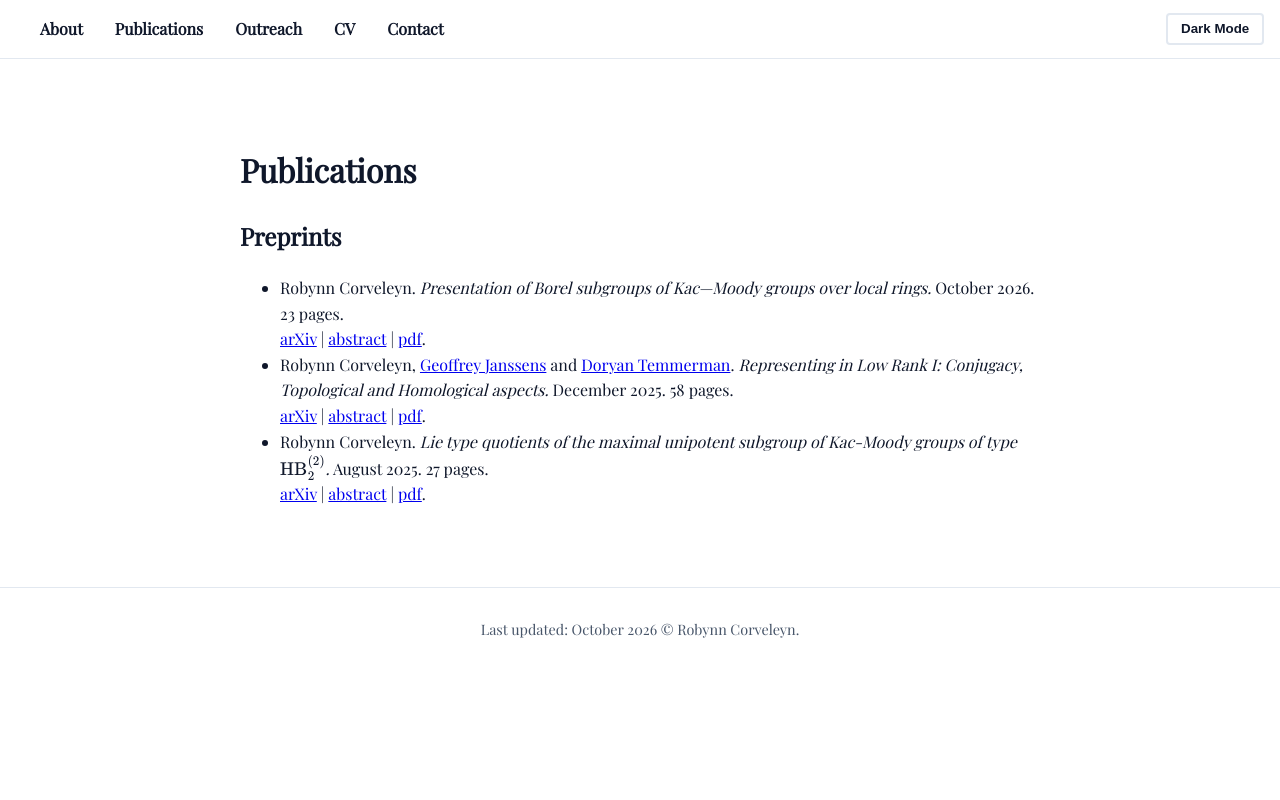
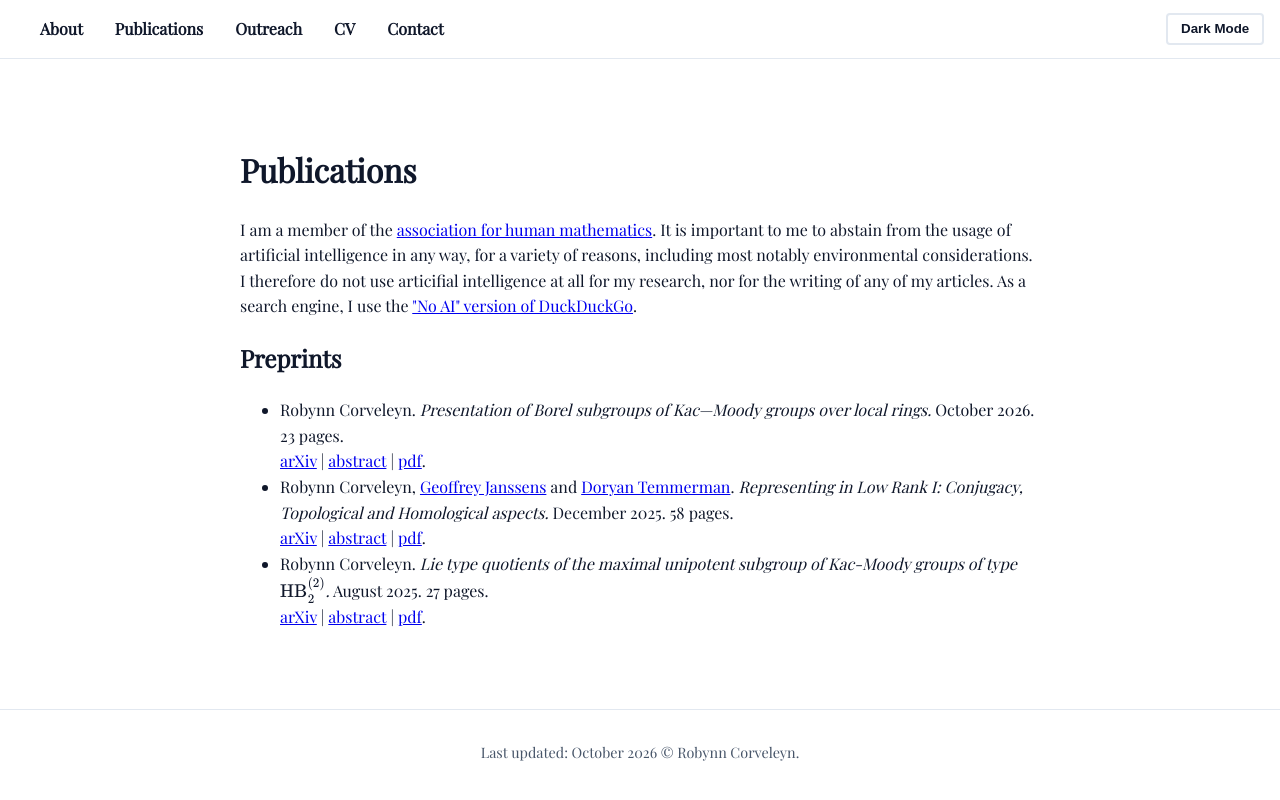
Before and after one commit to robynn-corveleyn/robynn-corveleyn.github.io, a Jekyll site: the page built from publications/index.md, in a window 1280 px wide. Shown: the top 800 px of the page. Built offline with Jekyll 4.4.1, drawn with Linux system fonts in a browser that asks for light colours; formulas are drawn with MathJax 3.

Commit message:
Update index.md

```diff
--- a/publications/index.md
+++ b/publications/index.md
@@ -6,7 +6,7 @@ description: Click here for an overview of Robynn's publications
 
   <main style="max-width:800px; margin:auto; padding:2rem;">
     <h1>Publications</h1>
-
+    <p> I am a member of the <a href="https://www.ahmath.org/" target="_blank" rel="noopener">association for human mathematics</a>. It is important to me to abstain from the usage of artificial intelligence in any way, for a variety of reasons, including most notably environmental considerations. I therefore do not use articifial intelligence at all for my research, nor for the writing of any of my articles. As a search engine, I use the <a href="https://duckduckgo.com/duckduckgo-help-pages/ai-features/about-noaiduckduckgocom" target="_blank" rel="noopener">"No AI" version of DuckDuckGo</a>. </p>
     <section>
       <h2>Preprints</h2>
       <ul>
```
